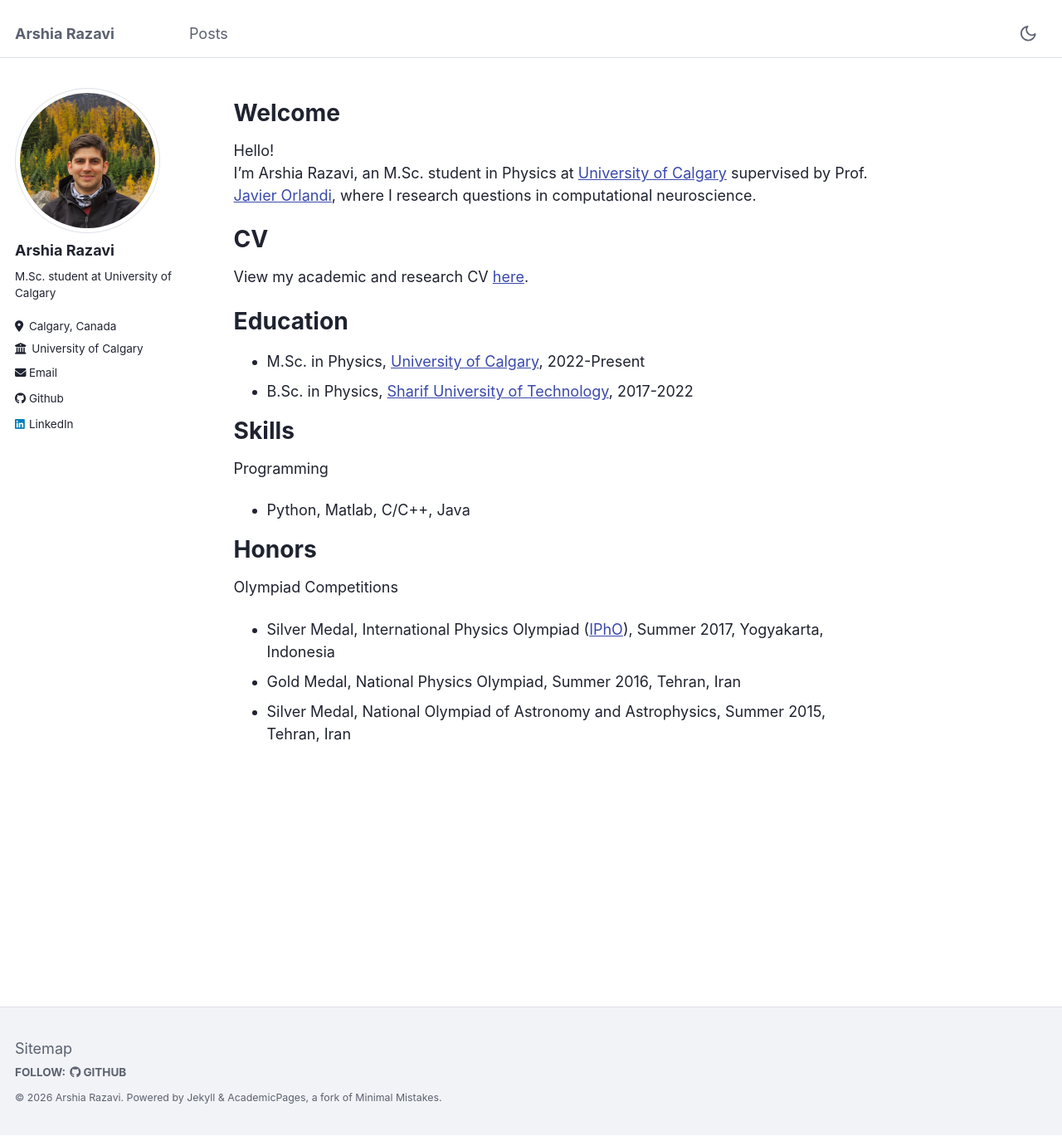
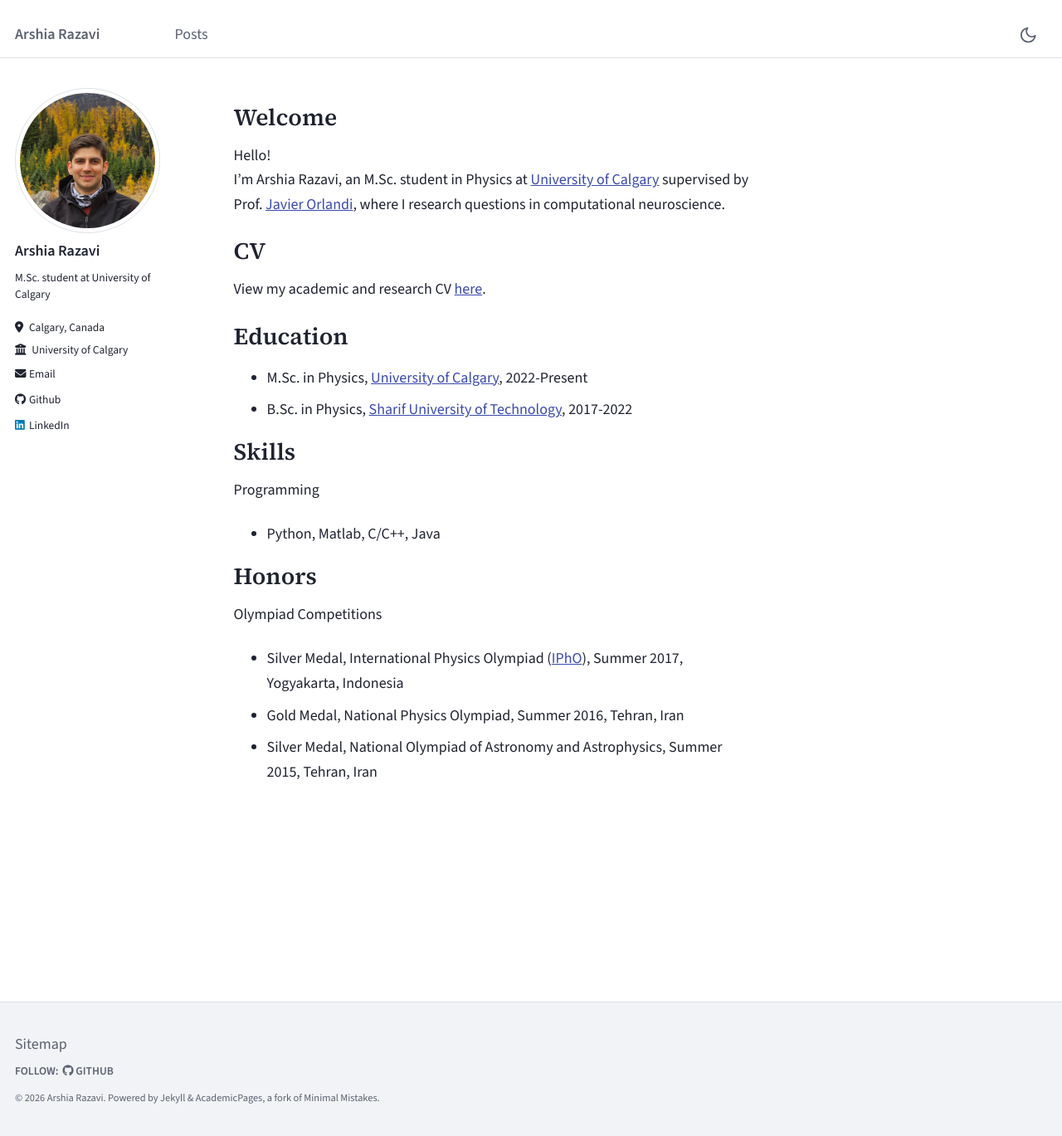
Before and after one commit to ArshiaRazavi/ArshiaRazavi.github.io, a Jekyll site: the page built from _pages/about.md, in a window 1280 px wide and 1369 px high. Shown: the whole window at 83% size. Built offline with Jekyll 4.4.1, drawn with Linux system fonts in a browser that asks for light colours.

Commit message:
Add Source Sans 3 / Source Serif 4 typography (#15)
* Add light/dark design tokens to the theme

Define color tokens as CSS custom properties in _sass/_theme.scss, with
a dark palette applied by [data-theme="dark"] or, when no explicit
choice is stored, by prefers-color-scheme. Print always uses the light
palette.

The semantic Sass variables ($text-color, $link-color, $border-color,
...) now resolve to these tokens so every existing use-site switches
with the theme. Use-sites that derived shades with mix()/rgba() now use
dedicated tokens instead; Sass fails the build if a token-backed
variable is passed to a color function, which keeps this honest.

Syntax highlighting keeps the Solarized role mapping but takes its
colors from --syntax-* tokens tuned for AA contrast in both modes.
Notices use color-mix() so their tint works on either background.

Co-Authored-By: Claude Opus 5.5 <noreply@anthropic.com>

* Add dark mode toggle to the masthead

Add an SVG sun/moon button next to the greedy nav. It sits outside
#site-nav because greedy-navigation.js binds to every button inside it
and measures the first one. aria-pressed reflects the dark state; the
button is hidden while the page is still no-js.

An inline script in head.html applies a saved choice before main.css
loads, so a stored theme never flashes. theme-toggle.js handles clicks,
persistence and keeps <meta name="theme-color"> in sync. All
localStorage access is wrapped in try/catch.

This replaces the uncommitted dark-mode attempt in default.html, which
is left untouched.

Co-Authored-By: Claude Opus 5.5 <noreply@anthropic.com>

* Add Source Sans 3 / Source Serif 4 typography

Load one web font pair from Google Fonts (preconnect, display=swap,
only the weights used: sans 400/600 + 400 italic, serif 600) and make
it the global and header families, keeping system fallback stacks and
a modern monospace stack for code.

Tune body line-height to 1.65, cap the single-page column at 70ch,
fix the h4-h6 sizes that were smaller than body text, enlarge the page
title, and size bare pre/kbd/samp and inline code so monospace does
not overpower the body face.

Co-Authored-By: Claude Opus 5.5 <noreply@anthropic.com>

---------

Co-authored-by: Claude Opus 5.5 <noreply@anthropic.com>

```diff
--- a/_includes/head.html
+++ b/_includes/head.html
@@ -28,6 +28,11 @@
   })();
 </script>
 
+<!-- Web fonts (SIL Open Font License 1.1): Source Sans 3 body, Source Serif 4 headings -->
+<link rel="preconnect" href="https://fonts.googleapis.com">
+<link rel="preconnect" href="https://fonts.gstatic.com" crossorigin>
+<link rel="stylesheet" href="https://fonts.googleapis.com/css2?family=Source+Sans+3:ital,wght@0,400;0,600;1,400&amp;family=Source+Serif+4:wght@600&amp;display=swap">
+
 <!-- For all browsers -->
 <link rel="stylesheet" href="{{ base_path }}/assets/css/main.css">
 
--- a/_sass/_base.scss
+++ b/_sass/_base.scss
@@ -14,7 +14,8 @@ body {
   color: $text-color;
   background-color: $background-color;
   font-family: $global-font-family;
-  line-height: 1.5;
+  font-weight: $body-font-weight;
+  line-height: $body-line-height;
 
   &.overflow--hidden {
     /* when primary navigation is visible, the content in the background won't scroll */
@@ -23,10 +24,10 @@ body {
 }
 
 h1, h2, h3, h4, h5, h6 {
-  margin: 2em 0 0.5em;
-  line-height: 1.2;
+  margin: 1.75em 0 0.5em;
+  line-height: $header-line-height;
   font-family: $header-font-family;
-  font-weight: bold;
+  font-weight: $header-font-weight;
 }
 
 h1 {
@@ -39,19 +40,24 @@ h2 {
 }
 
 h3 {
+  font-size: $type-size-4-5;
+}
+
+h4 {
   font-size: $type-size-5;
 }
 
-h4 {
-  font-size: $type-size-6;
-}
-
 h5 {
-  font-size: $type-size-6;
+  font-size: $type-size-5-5;
 }
 
 h6 {
-  font-size: $type-size-6;
+  font-size: $type-size-5-5;
+  color: $muted-text-color;
+}
+
+b, strong {
+  font-weight: $bold-font-weight;
 }
 
 small, .small {
@@ -129,6 +135,11 @@ tt, code, kbd, samp, pre {
   font-family: $monospace;
 }
 
+/* monospace faces run large next to Source Sans 3; .highlight blocks are sized in _syntax.scss */
+pre, kbd, samp {
+  font-size: $type-size-5-5;
+}
+
 pre {
   overflow-x: auto; /* add scrollbars to wide code blocks*/
 }
@@ -140,7 +151,7 @@ figcaption > code,
 td > code {
   padding-top: 0.1rem;
   padding-bottom: 0.1rem;
-  font-size: $type-size-6;
+  font-size: $type-size-5-5;
   background: $code-background-color;
   border: 1px solid $border-color;
   border-radius: $border-radius;
--- a/_sass/_page.scss
+++ b/_sass/_page.scss
@@ -25,6 +25,7 @@
 
   .page__inner-wrap {
     @include full();
+    max-width: $content-measure;
 
     .page__content,
     .page__meta,
@@ -36,7 +37,8 @@
 
 .page__title {
   margin-top: 0;
-  line-height: 1;
+  font-size: $type-size-2;
+  line-height: 1.15;
 
   & + .page__meta {
     margin-top: -0.5em;
@@ -87,7 +89,7 @@
   dt {
     margin-top: 1em;
     font-family: $sans-serif;
-    font-weight: bold;
+    font-weight: $bold-font-weight;
   }
 
   dd {
--- a/_sass/_variables.scss
+++ b/_sass/_variables.scss
@@ -14,8 +14,8 @@ $indent-var                 : 1.3em;
 
 /* system typefaces */
 $serif                      : Georgia, Times, serif;
-$sans-serif                 : -apple-system, ".SFNSText-Regular", "San Francisco", "Roboto", "Segoe UI", "Helvetica Neue", "Lucida Grande", Arial, sans-serif;
-$monospace                  : Monaco, Consolas, "Lucida Console", monospace;
+$sans-serif                 : "Source Sans 3", -apple-system, BlinkMacSystemFont, "Segoe UI", Roboto, "Helvetica Neue", Arial, sans-serif;
+$monospace                  : ui-monospace, SFMono-Regular, Menlo, Monaco, Consolas, "Liberation Mono", "Lucida Console", monospace;
 
 /* sans serif typefaces */
 $sans-serif-narrow          : $sans-serif;
@@ -27,17 +27,30 @@ $times                      : Times, serif;
 $bodoni                     : "Bodoni MT", serif;
 $calisto                    : "Calisto MT", serif;
 $garamond                   : Garamond, serif;
+$source-serif               : "Source Serif 4", Georgia, "Times New Roman", serif;
 
 $global-font-family         : $sans-serif;
-$header-font-family         : $sans-serif;
-$caption-font-family        : $serif;
+$header-font-family         : $source-serif;
+$caption-font-family        : $sans-serif;
+
+/* weights: only these are loaded from Google Fonts (see _includes/head.html) */
+$body-font-weight           : 400;
+$bold-font-weight           : 600;
+$header-font-weight         : 600;
+
+/* rhythm and measure */
+$body-line-height           : 1.65;
+$header-line-height         : 1.25;
+$content-measure            : 70ch;
 
 /* type scale */
 $type-size-1                : 2.441em;  // ~39.056px
 $type-size-2                : 1.953em;  // ~31.248px
 $type-size-3                : 1.563em;  // ~25.008px
 $type-size-4                : 1.25em;   // ~20px
+$type-size-4-5              : 1.125em;  // ~18px
 $type-size-5                : 1em;      // ~16px
+$type-size-5-5              : 0.875em;  // ~14px
 $type-size-6                : 0.75em;   // ~12px
 $type-size-7                : 0.6875em; // ~11px
 $type-size-8                : 0.625em;  // ~10px
```
